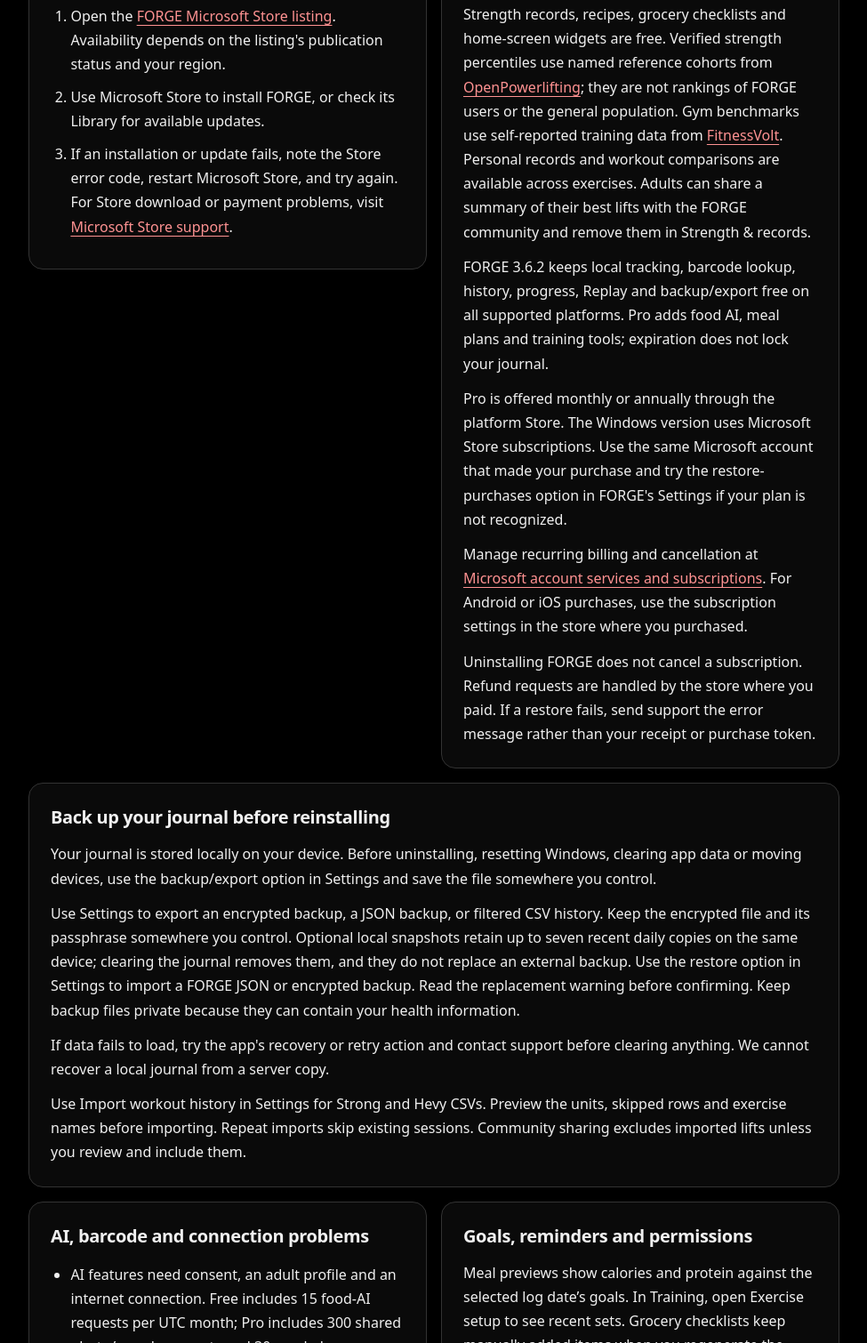
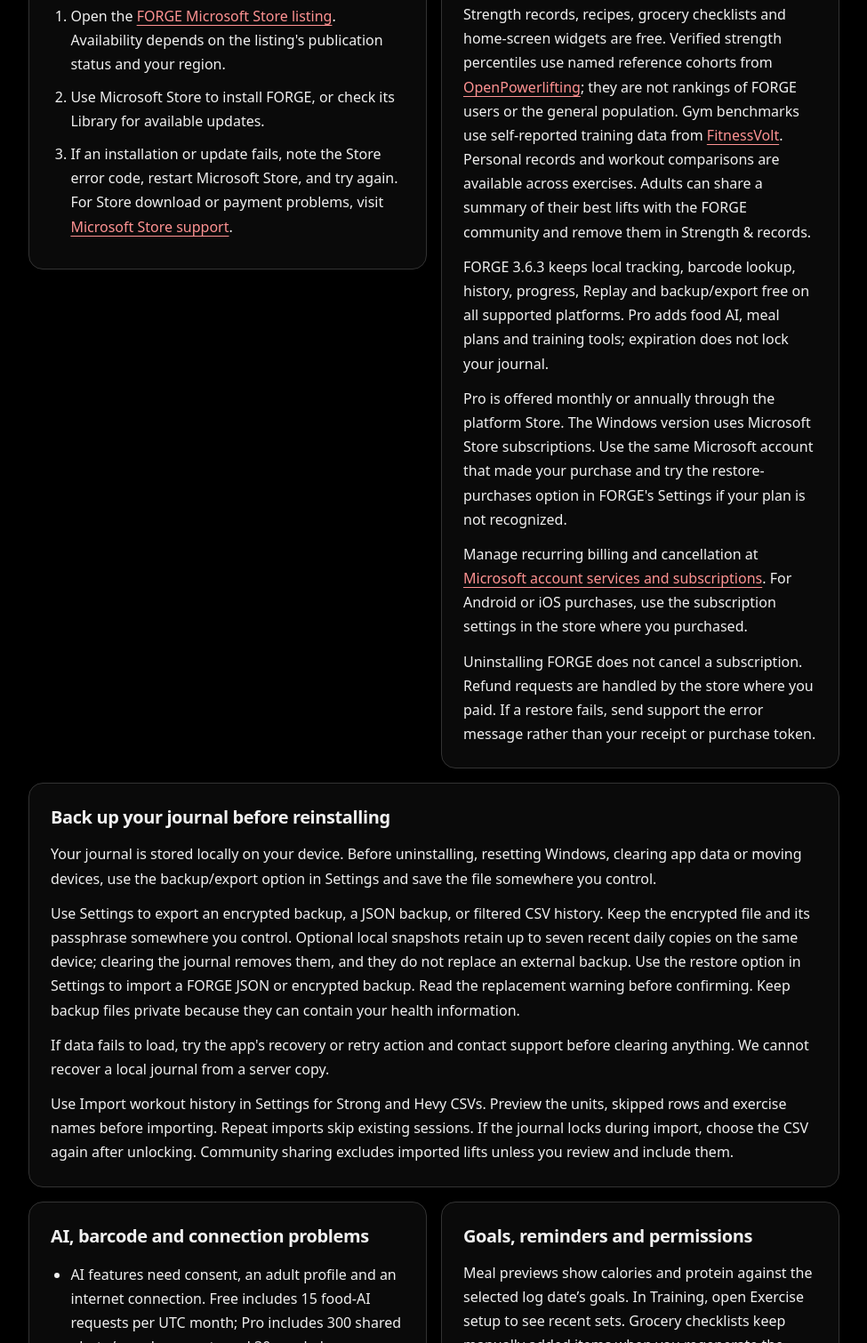
Before and after one commit to H4zeem/forge-legal, a plain HTML site: page support.html in a window 1280 px wide. Shown: the part 716-2226 px from the top of the page at 89% size, without its empty margins (152-1127 px from the left). Drawn offline with Linux system fonts and the light colour scheme.

Commit message:
Sync legal site with FORGE 3.6.3

```diff
--- a/support.html
+++ b/support.html
@@ -2,7 +2,7 @@
 <html lang="en">
 <head>
 <meta charset="utf-8">
-<meta name="forge-app-version" content="3.6.2">
+<meta name="forge-app-version" content="3.6.3">
 <meta name="viewport" content="width=device-width, initial-scale=1">
 <meta name="description" content="Help with FORGE installation, subscriptions, backups and food, water, workout, sleep and weight tracking.">
 <title>FORGE Support</title>
@@ -34,7 +34,7 @@
 <section id="subscriptions" aria-labelledby="subscriptions-title">
 <h2 id="subscriptions-title">Free tracking and Pro subscriptions</h2>
 <p>Strength records, recipes, grocery checklists and home-screen widgets are free. Verified strength percentiles use named reference cohorts from <a href="https://openpowerlifting.gitlab.io/opl-csv/">OpenPowerlifting</a>; they are not rankings of FORGE users or the general population. Gym benchmarks use self-reported training data from <a href="https://fitnessvolt.com/strength-standards/">FitnessVolt</a>. Personal records and workout comparisons are available across exercises. Adults can share a summary of their best lifts with the FORGE community and remove them in Strength &amp; records.</p>
-<p>FORGE 3.6.2 keeps local tracking, barcode lookup, history, progress, Replay and backup/export free on all supported platforms. Pro adds food AI, meal plans and training tools; expiration does not lock your journal.</p>
+<p>FORGE 3.6.3 keeps local tracking, barcode lookup, history, progress, Replay and backup/export free on all supported platforms. Pro adds food AI, meal plans and training tools; expiration does not lock your journal.</p>
 <p>Pro is offered monthly or annually through the platform Store. The Windows version uses Microsoft Store subscriptions. Use the same Microsoft account that made your purchase and try the restore-purchases option in FORGE's Settings if your plan is not recognized.</p>
 <p>Manage recurring billing and cancellation at <a href="https://account.microsoft.com/services">Microsoft account services and subscriptions</a>. For Android or iOS purchases, use the subscription settings in the store where you purchased.</p>
 <p>Uninstalling FORGE does not cancel a subscription. Refund requests are handled by the store where you paid. If a restore fails, send support the error message rather than your receipt or purchase token.</p>
@@ -44,7 +44,7 @@
 <p>Your journal is stored locally on your device. Before uninstalling, resetting Windows, clearing app data or moving devices, use the backup/export option in Settings and save the file somewhere you control.</p>
 <p>Use Settings to export an encrypted backup, a JSON backup, or filtered CSV history. Keep the encrypted file and its passphrase somewhere you control. Optional local snapshots retain up to seven recent daily copies on the same device; clearing the journal removes them, and they do not replace an external backup. Use the restore option in Settings to import a FORGE JSON or encrypted backup. Read the replacement warning before confirming. Keep backup files private because they can contain your health information.</p>
 <p>If data fails to load, try the app's recovery or retry action and contact support before clearing anything. We cannot recover a local journal from a server copy.</p>
-<p>Use Import workout history in Settings for Strong and Hevy CSVs. Preview the units, skipped rows and exercise names before importing. Repeat imports skip existing sessions. Community sharing excludes imported lifts unless you review and include them.</p>
+<p>Use Import workout history in Settings for Strong and Hevy CSVs. Preview the units, skipped rows and exercise names before importing. Repeat imports skip existing sessions. If the journal locks during import, choose the CSV again after unlocking. Community sharing excludes imported lifts unless you review and include them.</p>
 </section>
 <section aria-labelledby="features-title">
 <h2 id="features-title">AI, barcode and connection problems</h2>
```
Also changed, not shown: index.html (+2 -2 lines), privacy.html (+1 -1 lines), terms.html (+2 -2 lines).
